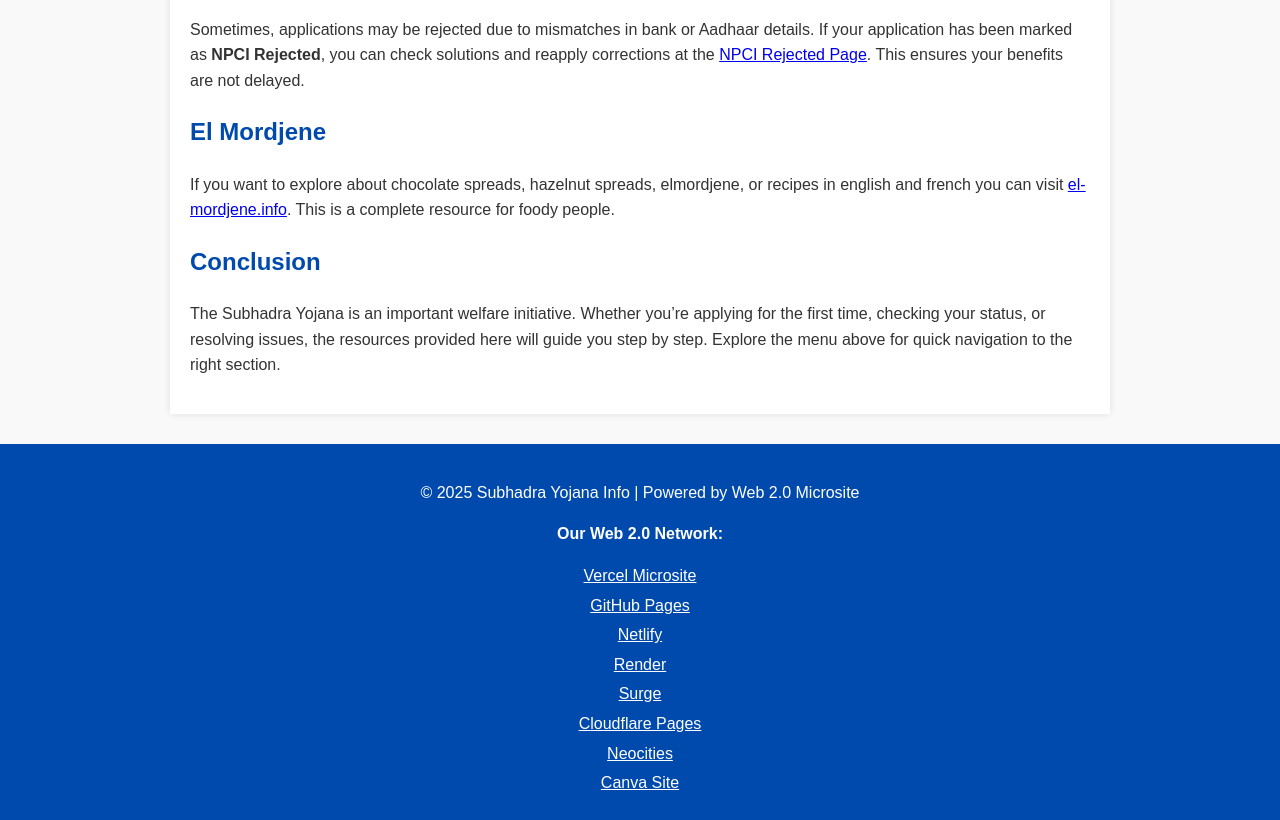
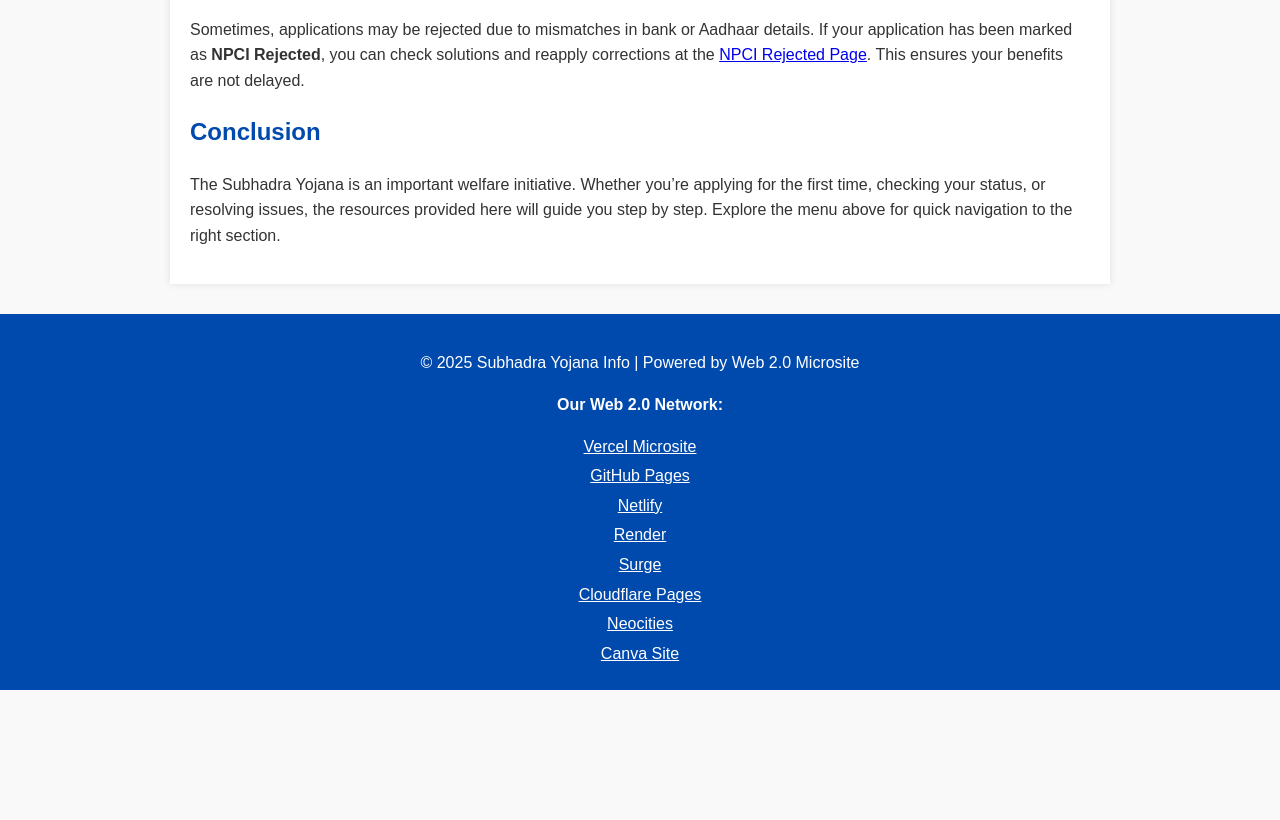
Before and after one commit to DrShahidIslam/Subhadra, a plain HTML site: page index.html in a window 1280 px wide. Shown: the part 800-1620 px from the top of the page. After the commit the page ends 1490 px from the top, so only its background shows below. Drawn offline with Linux system fonts and the light colour scheme.

Commit message:
Update index.html

```diff
--- a/index.html
+++ b/index.html
@@ -116,13 +116,6 @@
     This ensures your benefits are not delayed.
   </p>
 
-   <h2>El Mordjene</h2>
-  <p>
-    If you want to explore about chocolate spreads, hazelnut spreads, elmordjene, or recipes in english and french you can visit
-    <a href="https://el-mordjene.info/">el-mordjene.info</a>.
-    This is a complete resource for foody people.
-  </p>
-
   <h2>Conclusion</h2>
   <p>
     The Subhadra Yojana is an important welfare initiative. Whether you’re applying for the first time, checking your status, or resolving issues, the resources provided here will guide you step by step. Explore the menu above for quick navigation to the right section.
```
